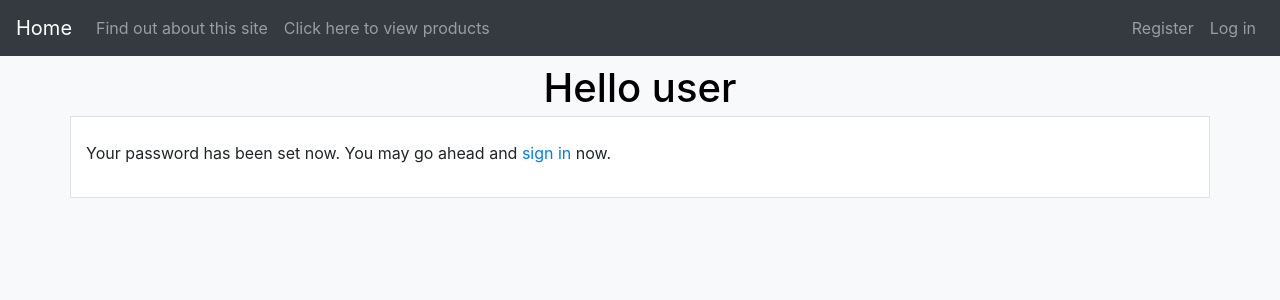
After one commit to jalajkhanna/django_lab, a Django app: page /password-reset-complete/ in a window 1280 px wide. The commit adds this page. Shown: the top 300 px of the page. Run offline with Django 3.2, Linux system fonts and the light colour scheme; some libraries are stand-ins or nearby versions.

Commit message:
Forgot password html changed, base.html changed

```diff
--- a/MySiteS19/urls.py
+++ b/MySiteS19/urls.py
@@ -16,9 +16,32 @@ Including another URLconf
 from django.contrib import admin
 from django.urls import path,include
 from django.conf.urls import url
+from django.contrib.auth import views as auth_views
 
 urlpatterns = [
     url(r'myapp/', include('myapp.urls',namespace='myapp')),
     path('admin/', admin.site.urls),
-     url('^', include('django.contrib.auth.urls'))
+     url('^', include('django.contrib.auth.urls')),
+path('password-reset',
+            auth_views.PasswordResetView.as_view(
+            template_name='myapp/password_reset_form.html',
+            email_template_name='myapp/password_reset_email.html',
+            subject_template_name="myapp/password_reset_subject.txt",
+            ),
+             name="password_reset"),
+
+    path('password-reset/done',
+        auth_views.PasswordResetDoneView.as_view(
+            template_name='myapp/password_reset_done.html'),
+             name="password_reset_done"),
+
+    path('password-reset-complete/',
+        auth_views.PasswordResetCompleteView.as_view(
+            template_name='myapp/password_reset_complete.html'),
+             name="password_reset_complete"),
+
+    path('password-reset-confirm/<uidb64>/<token>/',
+        auth_views.PasswordResetConfirmView.as_view(
+            template_name='myapp/password_reset_confirm.html'),
+             name="password_reset_confirm"),
 ]
--- a/myapp/templates/myapp/base.html
+++ b/myapp/templates/myapp/base.html
@@ -31,7 +31,7 @@
                             class="sr-only">(current)</span></a>
 
                 {% else %}
-                    <a class="nav-item nav-link" href="{% url 'myapp:myorders' %}">My Orders</a>
+
                     <a class="nav-item nav-link float-right" href="{% url 'myapp:register' %}">Register</a>
                     <a class="nav-item nav-link float-right" href="{% url 'myapp:login' %}">Log in</a>
                 {% endif %}
--- /dev/null
+++ b/myapp/templates/myapp/password_reset_complete.html
@@ -0,0 +1,8 @@
+{% extends 'myapp/base.html' %}
+{% load crispy_forms_tags %}
+{% load bootstrap %}
+{% block body_block %}
+  <p>
+    Your password has been set now. You may go ahead and <a href="/myapp/user_login">sign in</a> now.
+  </p>
+{% endblock %}
```
Also changed, not shown: myapp/templates/myapp/registration/password_reset_complete.html (deleted, +0 -8 lines), db.sqlite3, myapp/templates/myapp/password_reset_confirm.html (renamed from myapp/templates/myapp/registration/password_reset_confirm.html), myapp/templates/myapp/password_reset_done.html (renamed from myapp/templates/myapp/registration/password_reset_done.html), myapp/templates/myapp/password_reset_email.html (renamed from myapp/templates/myapp/registration/password_reset_email.html), myapp/templates/myapp/password_reset_form.html (renamed from myapp/templates/myapp/registration/password_reset_form.html), myapp/templates/myapp/password_reset_subject.txt (renamed from myapp/templates/myapp/registration/password_reset_subject.txt).
